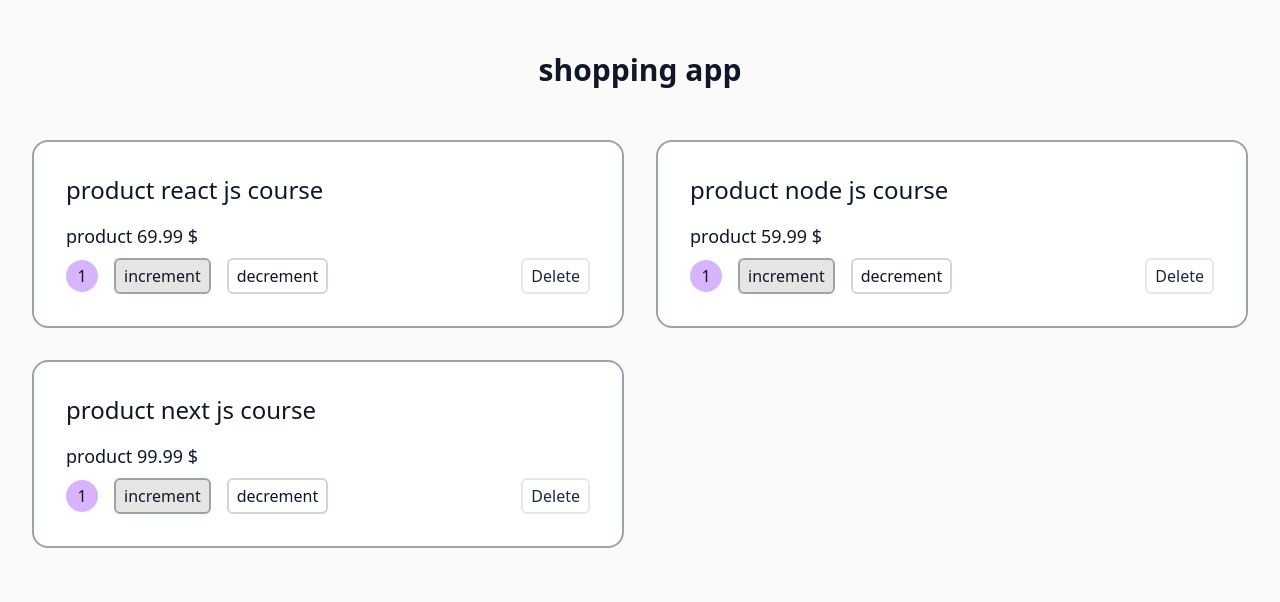
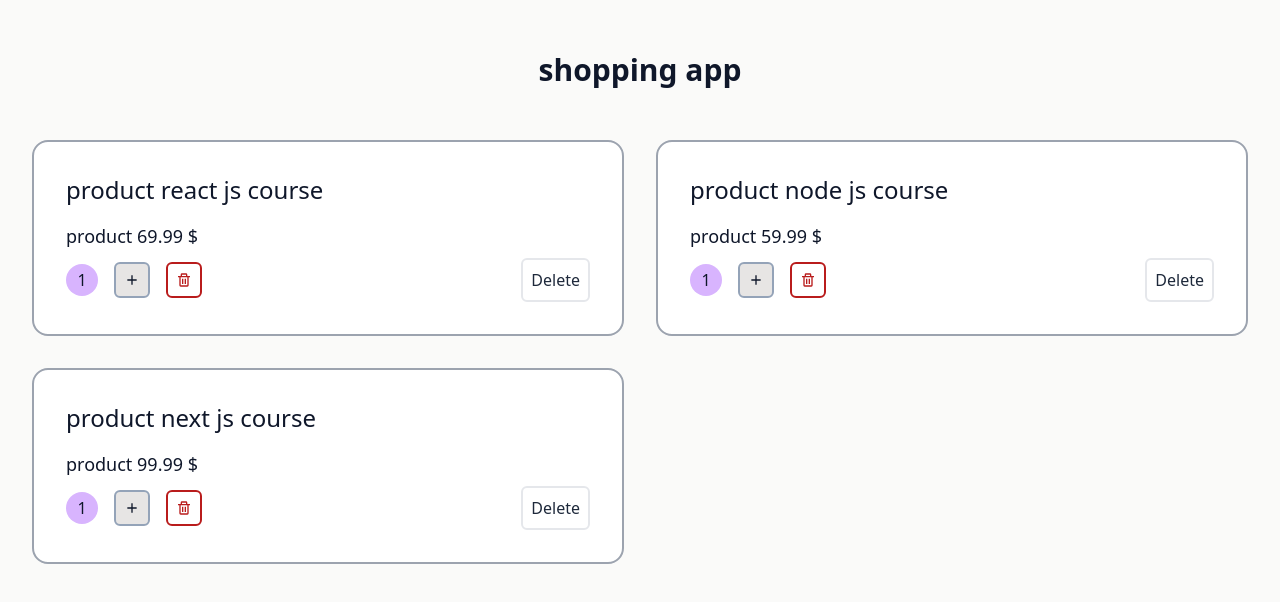
Before and after one commit to alireza0mohammady/first-react-app, a React (Create React App) app: page / in a window 1280 px wide. Shown: the top 602 px of the page. Built offline with nearby package versions, Linux system fonts and the light colour scheme.

Commit message:
replace increment and decrement text to icon , improve ui/ux of decrement (when there is 1 product show trash icon instead of -)

```diff
--- a/src/components/Product/Product.js
+++ b/src/components/Product/Product.js
@@ -1,7 +1,9 @@
 import React from "react";
-
+import { BiMinus } from "react-icons/bi";
+import { BiPlus } from "react-icons/bi";
+import { BiTrash } from "react-icons/bi";
 const Product = (props) => {
-	const { name, price, id, count ,onDelete,onIncrement,onDecrement} = props;
+	const { name, price, id, count, onDelete, onIncrement, onDecrement } = props;
 	return (
 		<div className="bg-white text-slate-900 border-2 border-gray-400 p-8 rounded-2xl">
 			<h1 className="text-2xl mb-4">product {name}</h1>
@@ -11,14 +13,24 @@ const Product = (props) => {
 					<span className="w-8 h-8 grid place-content-center bg-purple-300 rounded-full p-1">
 						{count}
 					</span>
-					<button onClick={()=>onIncrement(id)} className="border-2 bg-stone-200 border-gray-400 rounded-md px-2 py-1">
-						increment
+					<button
+						onClick={() => onIncrement(id)}
+						className={`border-2 border-slate-400 bg-stone-200  rounded-md p-2`}>
+						<BiPlus />
 					</button>
-					<button onClick={()=>onDecrement(id)} className="border-2 border-gray-300 rounded-md px-2 py-1">
-						decrement
+					<button
+						onClick={() => onDecrement(id)}
+						className={`border-2 border-gray-300 rounded-md p-2 ${
+							count === 1 ? "text-red-700 border-red-700" : "border-slate-300"
+						}`}>
+						{count === 1 ? <BiTrash /> : <BiMinus />}
 					</button>
 				</div>
-				<button onClick={()=>onDelete(id)} className="px-2 py-1 border-2 rounded-md text-slate-800 self-center">Delete</button>
+				<button
+					onClick={() => onDelete(id)}
+					className="p-2 border-2 rounded-md text-slate-800 self-center">
+					Delete
+				</button>
 			</div>
 		</div>
 	);
```
